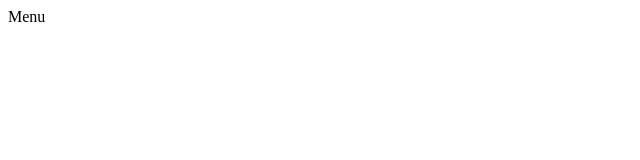
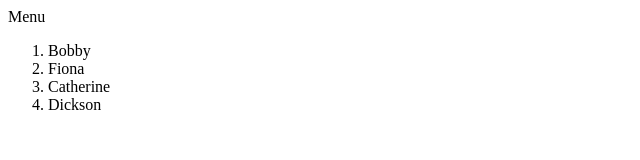
Before and after one commit to promoteglobal/Mixed_Messages, a plain HTML site: page index.html in a window 1280 px wide. Shown: the whole page, without its empty margins (0-640 px from the left). Drawn offline with Linux system fonts and the light colour scheme.

Commit message:
ordered list

```diff
--- a/index.html
+++ b/index.html
@@ -10,7 +10,14 @@
 </head>
 
 <body>
-    <div>Menu</div>
+    <div>Menu
+        <ol>
+            <li>Bobby</li>
+            <li>Fiona</li>
+            <li>Catherine</li>
+            <li>Dickson</li>
+        </ol>
+    </div>
 </body>
 
 </html>
```
